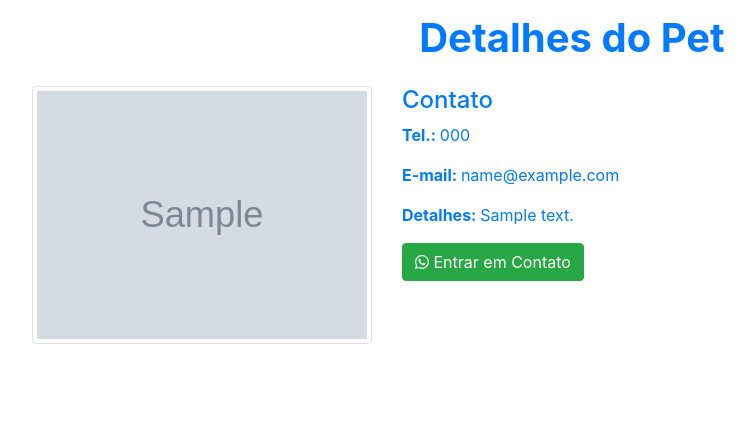
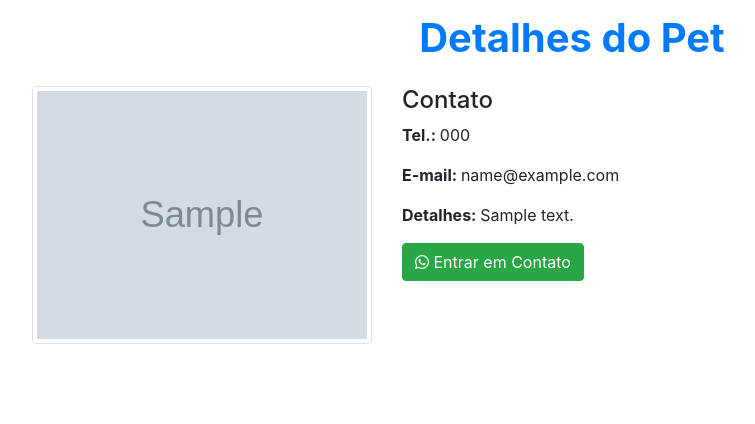
Before and after one commit to paulotunis/adoteumamigo, a Django app: page /pet/detail/1/ in a window 1280 px wide. Shown: the part 58-482 px from the top of the page, without its empty margins (68-823 px from the left). Run offline with Django 3.2, Linux system fonts and the light colour scheme; tables that the repository leaves empty hold one stand-in row (values such as "Sample post"); grey boxes marked "Sample" are stand-in pictures; some libraries are stand-ins or nearby versions.

Commit message:
Text color

```diff
--- a/templates/pet.html
+++ b/templates/pet.html
@@ -30,7 +30,7 @@
             <img src="{{ pet.photo.url }}" alt="Norway" class="img-fluid img-thumbnail" />
         </div>
 
-        <div class="col-sm-12 col-md-12 col-lg-8 px-auto text-primary">
+        <div class="col-sm-12 col-md-12 col-lg-8 px-auto">
             <h4>Contato</h4>
             <p><b>Tel.: </b>{{ pet.phone }}</p>
             <p><b>E-mail: </b>{{ pet.email }}</p>
```
